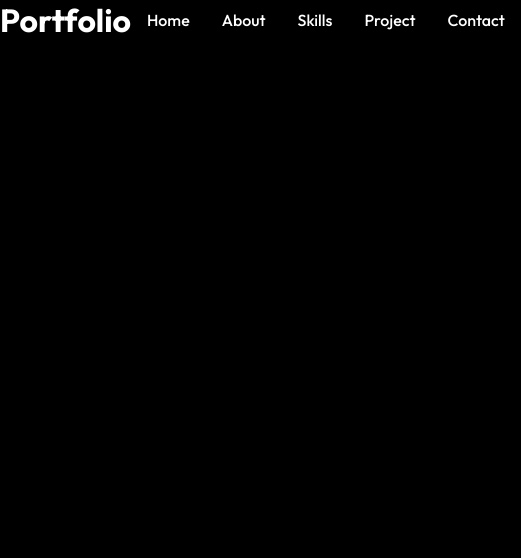
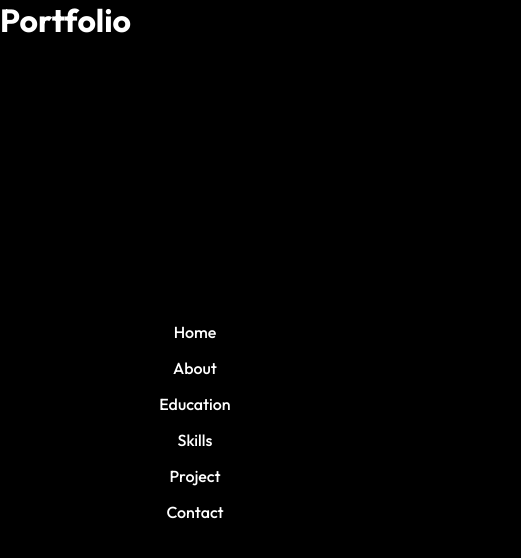
Before and after one commit to dayal-dhakad/Portfolio-React-Js, a React (Create React App) app: page / in a window 390 px wide. Shown: the top 558 px of the page, 521 px wide, since content can reach past the window. Built offline with nearby package versions, Linux system fonts and the light colour scheme; a web font is replaced by a local one.

Commit message:
made some changes in develop

```diff
--- a/src/App.js
+++ b/src/App.js
@@ -4,7 +4,8 @@ import Home from "./routes/Home";
 import About from "./routes/About";
 import Project from "./routes/Project";
 import Contact from "./routes/Contact";
-import Skills from "./routes/Skills"
+import Skills from "./routes/Skills";
+import Education from "./routes/Education"
 import ReactDOM from "react-dom/client";
 import {  Routes, Route } from "react-router-dom";
 
@@ -16,6 +17,7 @@ function App() {
       <Route path="/" element={<Home/>} />
       <Route path="/project" element={<Project/>} />
       <Route path="/about" element={<About/>} />
+      <Route path="/education" element={<Education/>} />
       <Route path="/contact" element={<Contact/>} />
       <Route path="/skills" element={<Skills/>} />
     </Routes>
--- a/src/components/Navbar.js
+++ b/src/components/Navbar.js
@@ -16,6 +16,9 @@ const Navbar = () => {
                 <Link to = "/about">About</Link>
             </li>
             <li>
+                <Link to = "/education">Education</Link>
+            </li>
+            <li>
                 <Link to = "/skills">Skills</Link>
             </li>
             <li>
--- a/src/components/NavbarStyles.css
+++ b/src/components/NavbarStyles.css
@@ -18,3 +18,24 @@
     font-size: 1.2 rem;
     font-weight: 500;
  }
+
+ @media screen and (max-width: 1040px){
+
+   .nav-menu{
+      flex-direction: column;
+      justify-content: center;
+      align-items: center;
+      width: 100%;
+      height: 100vh;
+      background: rgba(0, 0, 0, 0.9);
+      position: absolute;
+      top: 0;
+      left: 0;
+      z-index: -3;
+
+   }
+
+   .nav-menu li{
+      padding: 0.5rem 0;
+   }
+ }
--- a/src/index.css
+++ b/src/index.css
@@ -33,9 +33,10 @@ ul {
     border: 1px solid #fff;
     font-weight: 600;
     cursor: pointer;
+    border-radius: 3px;
   }
 
-  btn-light{
+  .btn-light{
     /* background: rgba(255, 255, 255,0.2); */
     background: transparent;
     color: #fff;
```
Also changed, not shown: src/routes/Education.js (added).
